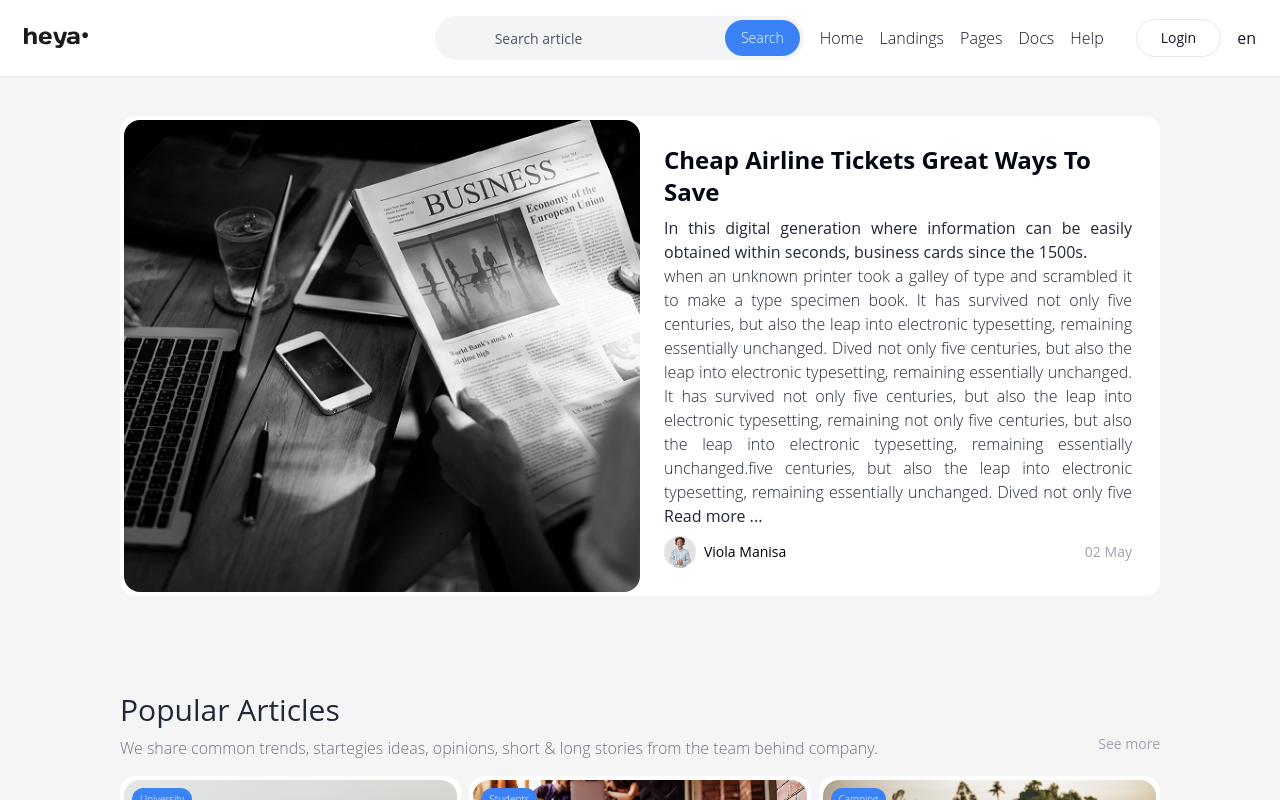
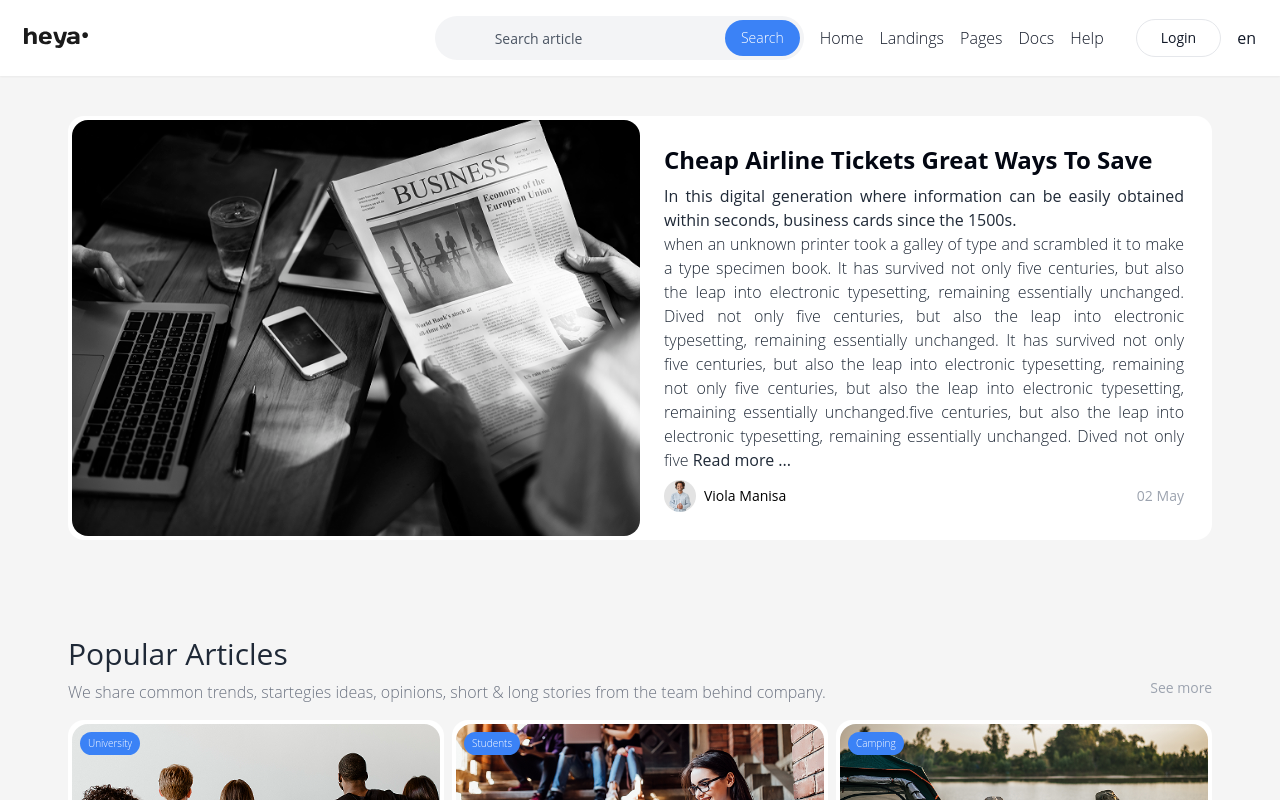
Before and after one commit to setykarimi/Heya-News, a React (Vite) app: page / in a window 1280 px wide. Shown: the top 800 px of the page. Built offline with nearby package versions, Linux system fonts and the light colour scheme; some icons are missing.

Commit message:
Subject: Responsive, Description: Edit classNames for responsive view, Date: 7/6/2023

```diff
--- a/src/layout/Layout.jsx
+++ b/src/layout/Layout.jsx
@@ -14,7 +14,7 @@ const Layout = () => {
             <div className={`overlay cursor-pointer ${showMenu ? "show" : ""}`} onClick={() => setShowMenu(false)}></div>
             <Navbar showMenu={showMenu} setShowMenu={setShowMenu} />
             <main className="xl:container mx-auto xl:px-0 px-4">
-                <div className="xl:w-10/12 lg:w-10/12 md:w-full mx-auto">
+                <div className="xl:w-10/12 lg:w-11/12 md:w-full mx-auto">
                     <Outlet />
                 </div>
             </main>
```
